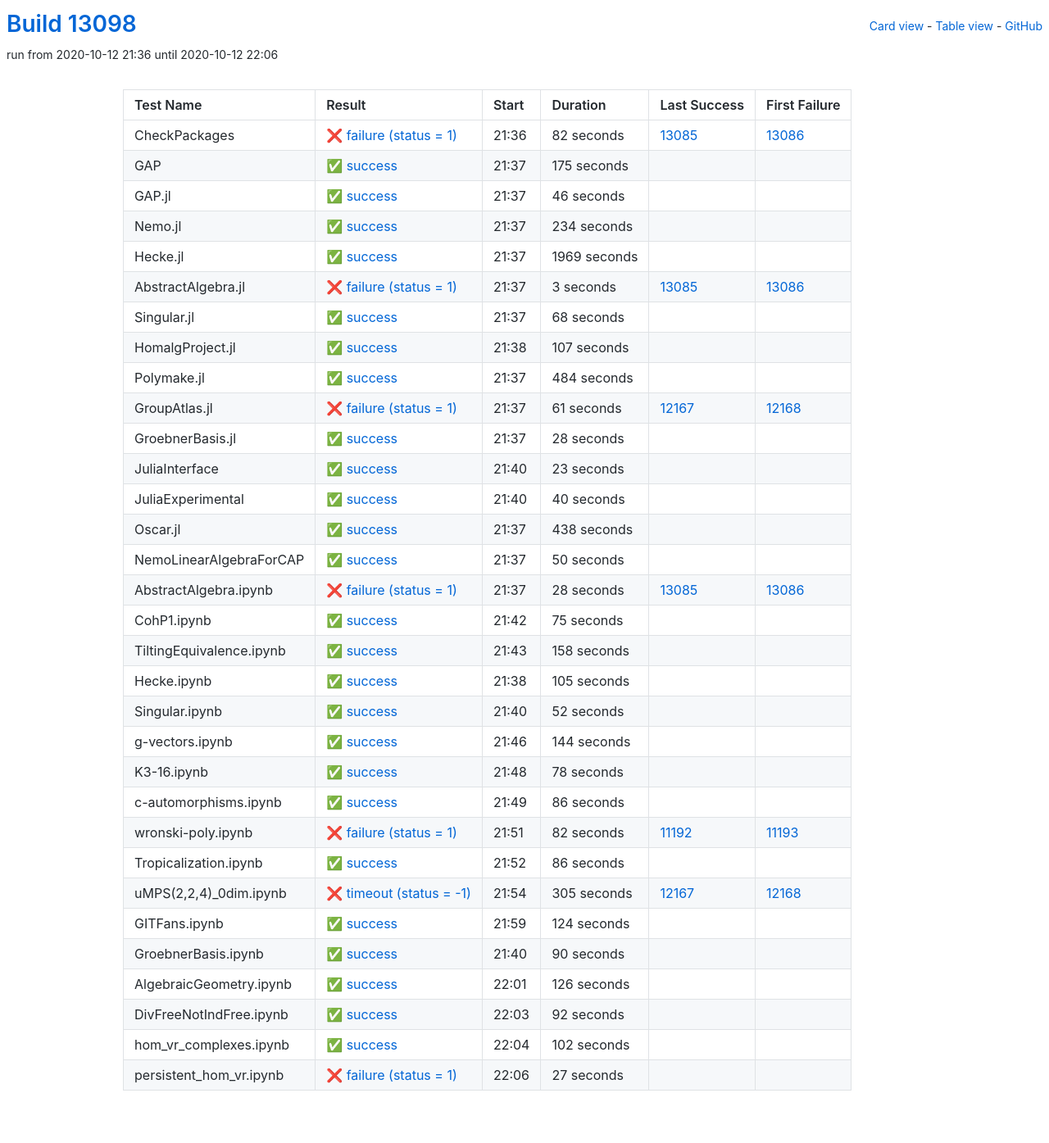
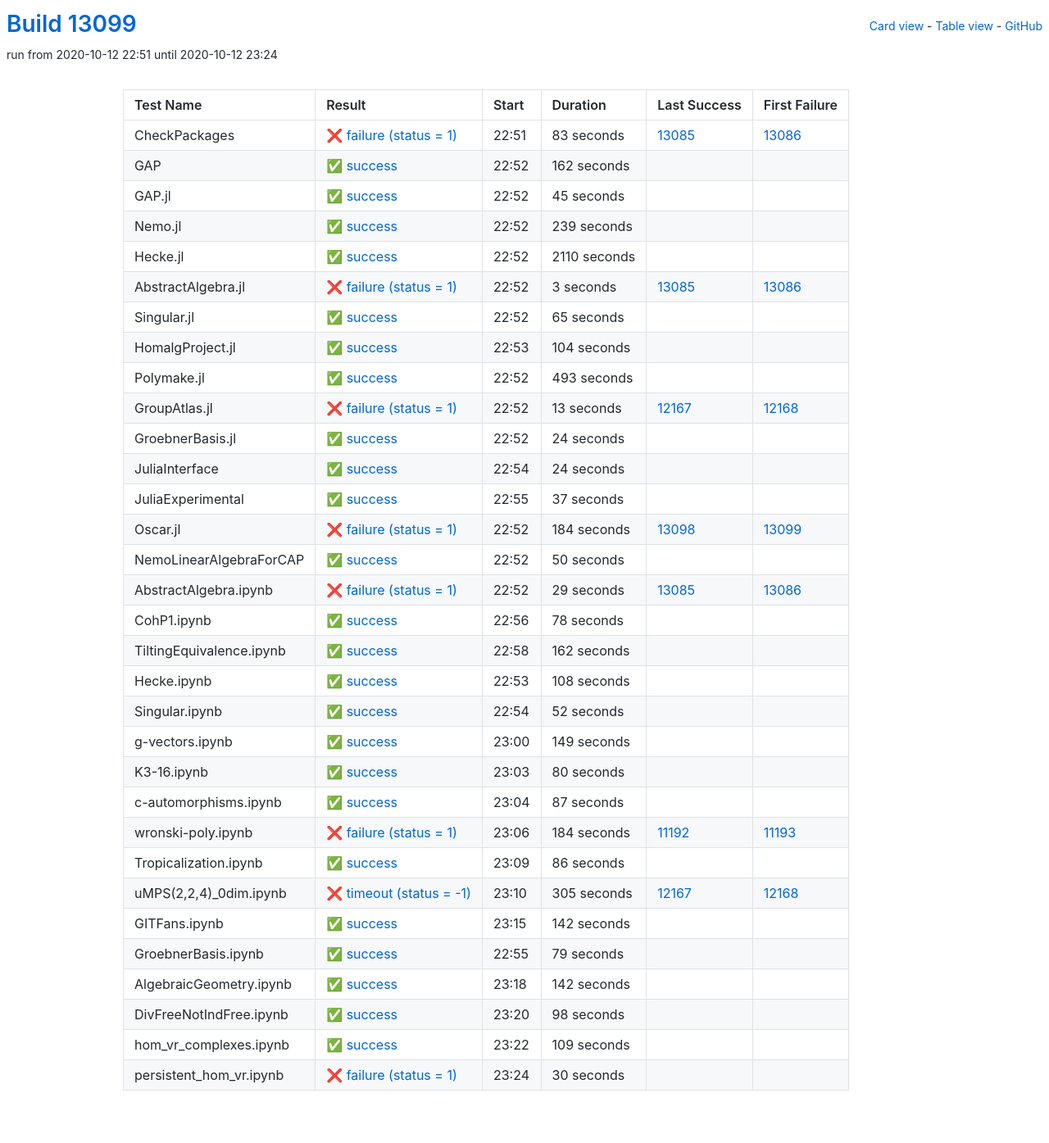
Before and after one commit to oscar-system/oscar-ci-status, a Jekyll site: the page built from table.html, in a window 1280 px wide. Shown: the whole page at 82% size. Built offline with Jekyll 4.4.1, drawn with Linux system fonts in a browser that asks for light colours.

Commit message:
Build #13099

```diff
--- a/_data/ci.yml
+++ b/_data/ci.yml
@@ -1,6 +1,6 @@
 ---
-build: 13098
-build_url: https://oscarci.mathematik.uni-kl.de/job/oscar/13098/
+build: 13099
+build_url: https://oscarci.mathematik.uni-kl.de/job/oscar/13099/
 job: oscar
 organization: oscar-system
 repo: oscar-ci-status
@@ -8,68 +8,68 @@
 tests:
 - name: CheckPackages
   id: checkpackages
-  log: https://oscarci.mathematik.uni-kl.de/job/oscar/13098/artifact/logs/build-13098/CheckPackages.log
-  start: 2020-10-12 21:36
+  log: https://oscarci.mathematik.uni-kl.de/job/oscar/13099/artifact/logs/build-13099/CheckPackages.log
+  start: 2020-10-12 22:51
   success: false
   exitcode: 1
   status: failure
-  duration: 82
+  duration: 83
   last_success: 13085
   last_success_url: https://oscarci.mathematik.uni-kl.de/job/oscar/13085/
   first_failure: 13086
   first_failure_url: https://oscarci.mathematik.uni-kl.de/job/oscar/13086/
 - name: GAP
   id: gap
-  log: https://oscarci.mathematik.uni-kl.de/job/oscar/13098/artifact/logs/build-13098/GAP.log
-  start: 2020-10-12 21:37
+  log: https://oscarci.mathematik.uni-kl.de/job/oscar/13099/artifact/logs/build-13099/GAP.log
+  start: 2020-10-12 22:52
   success: true
   exitcode: 0
   status: success
-  duration: 175
+  duration: 162
   last_success: false
   last_success_url:
   first_failure: false
   first_failure_url:
 - name: GAP.jl
   id: gap-jl
-  log: https://oscarci.mathematik.uni-kl.de/job/oscar/13098/artifact/logs/build-13098/GAP.jl.log
-  start: 2020-10-12 21:37
+  log: https://oscarci.mathematik.uni-kl.de/job/oscar/13099/artifact/logs/build-13099/GAP.jl.log
+  start: 2020-10-12 22:52
   success: true
   exitcode: 0
   status: success
-  duration: 46
+  duration: 45
   last_success: false
   last_success_url:
   first_failure: false
   first_failure_url:
 - name: Nemo.jl
   id: nemo-jl
-  log: https://oscarci.mathematik.uni-kl.de/job/oscar/13098/artifact/logs/build-13098/Nemo.jl.log
-  start: 2020-10-12 21:37
+  log: https://oscarci.mathematik.uni-kl.de/job/oscar/13099/artifact/logs/build-13099/Nemo.jl.log
+  start: 2020-10-12 22:52
   success: true
   exitcode: 0
   status: success
-  duration: 234
+  duration: 239
   last_success: false
   last_success_url:
   first_failure: false
   first_failure_url:
 - name: Hecke.jl
   id: hecke-jl
-  log: https://oscarci.mathematik.uni-kl.de/job/oscar/13098/artifact/logs/build-13098/Hecke.jl.log
-  start: 2020-10-12 21:37
+  log: https://oscarci.mathematik.uni-kl.de/job/oscar/13099/artifact/logs/build-13099/Hecke.jl.log
+  start: 2020-10-12 22:52
   success: true
   exitcode: 0
   status: success
-  duration: 1969
+  duration: 2110
   last_success: false
   last_success_url:
   first_failure: false
   first_failure_url:
 - name: AbstractAlgebra.jl
   id: abstractalgebra-jl
-  log: https://oscarci.mathematik.uni-kl.de/job/oscar/13098/artifact/logs/build-13098/AbstractAlgebra.jl.log
-  start: 2020-10-12 21:37
+  log: https://oscarci.mathematik.uni-kl.de/job/oscar/13099/artifact/logs/build-13099/AbstractAlgebra.jl.log
+  start: 2020-10-12 22:52
   success: false
   exitcode: 1
   status: failure
@@ -80,104 +80,104 @@
   first_failure_url: https://oscarci.mathematik.uni-kl.de/job/oscar/13086/
 - name: Singular.jl
   id: singular-jl
-  log: https://oscarci.mathematik.uni-kl.de/job/oscar/13098/artifact/logs/build-13098/Singular.jl.log
-  start: 2020-10-12 21:37
+  log: https://oscarci.mathematik.uni-kl.de/job/oscar/13099/artifact/logs/build-13099/Singular.jl.log
+  start: 2020-10-12 22:52
   success: true
   exitcode: 0
   status: success
-  duration: 68
+  duration: 65
   last_success: false
   last_success_url:
   first_failure: false
   first_failure_url:
 - name: HomalgProject.jl
   id: homalgproject-jl
-  log: https://oscarci.mathematik.uni-kl.de/job/oscar/13098/artifact/logs/build-13098/HomalgProject.jl.log
-  start: 2020-10-12 21:38
+  log: https://oscarci.mathematik.uni-kl.de/job/oscar/13099/artifact/logs/build-13099/HomalgProject.jl.log
+  start: 2020-10-12 22:53
   success: true
   exitcode: 0
   status: success
-  duration: 107
+  duration: 104
   last_success: false
   last_success_url:
   first_failure: false
   first_failure_url:
 - name: Polymake.jl
   id: polymake-jl
-  log: https://oscarci.mathematik.uni-kl.de/job/oscar/13098/artifact/logs/build-13098/Polymake.jl.log
-  start: 2020-10-12 21:37
+  log: https://oscarci.mathematik.uni-kl.de/job/oscar/13099/artifact/logs/build-13099/Polymake.jl.log
+  start: 2020-10-12 22:52
   success: true
   exitcode: 0
   status: success
-  duration: 484
+  duration: 493
   last_success: false
   last_success_url:
   first_failure: false
   first_failure_url:
 - name: GroupAtlas.jl
   id: groupatlas-jl
-  log: https://oscarci.mathematik.uni-kl.de/job/oscar/13098/artifact/logs/build-13098/GroupAtlas.jl.log
-  start: 2020-10-12 21:37
+  log: https://oscarci.mathematik.uni-kl.de/job/oscar/13099/artifact/logs/build-13099/GroupAtlas.jl.log
+  start: 2020-10-12 22:52
   success: false
   exitcode: 1
   status: failure
-  duration: 61
+  duration: 13
   last_success: 12167
   last_success_url: https://oscarci.mathematik.uni-kl.de/job/oscar/12167/
   first_failure: 12168
   first_failure_url: https://oscarci.mathematik.uni-kl.de/job/oscar/12168/
 - name: GroebnerBasis.jl
   id: groebnerbasis-jl
-  log: https://oscarci.mathematik.uni-kl.de/job/oscar/13098/artifact/logs/build-13098/GroebnerBasis.jl.log
-  start: 2020-10-12 21:37
+  log: https://oscarci.mathematik.uni-kl.de/job/oscar/13099/artifact/logs/build-13099/GroebnerBasis.jl.log
+  start: 2020-10-12 22:52
   success: true
   exitcode: 0
   status: success
-  duration: 28
+  duration: 24
   last_success: false
   last_success_url:
   first_failure: false
   first_failure_url:
 - name: JuliaInterface
   id: juliainterface
-  log: https://oscarci.mathematik.uni-kl.de/job/oscar/13098/artifact/logs/build-13098/JuliaInterface.log
-  start: 2020-10-12 21:40
+  log: https://oscarci.mathematik.uni-kl.de/job/oscar/13099/artifact/logs/build-13099/JuliaInterface.log
+  start: 2020-10-12 22:54
   success: true
   exitcode: 0
   status: success
-  duration: 23
+  duration: 24
   last_success: false
   last_success_url:
   first_failure: false
   first_failure_url:
 - name: JuliaExperimental
   id: juliaexperimental
-  log: https://oscarci.mathematik.uni-kl.de/job/oscar/13098/artifact/logs/build-13098/JuliaExperimental.log
-  start: 2020-10-12 21:40
+  log: https://oscarci.mathematik.uni-kl.de/job/oscar/13099/artifact/logs/build-13099/JuliaExperimental.log
+  start: 2020-10-12 22:55
   success: true
   exitcode: 0
   status: success
-  duration: 40
+  duration: 37
   last_success: false
   last_success_url:
   first_failure: false
   first_failure_url:
 - name: Oscar.jl
   id: oscar-jl
-  log: https://oscarci.mathematik.uni-kl.de/job/oscar/13098/artifact/logs/build-13098/Oscar.jl.log
-  start: 2020-10-12 21:37
-  success: true
-  exitcode: 0
-  status: success
-  duration: 438
-  last_success: false
-  last_success_url:
-  first_failure: false
-  first_failure_url:
+  log: https://oscarci.mathematik.uni-kl.de/job/oscar/13099/artifact/logs/build-13099/Oscar.jl.log
+  start: 2020-10-12 22:52
+  success: false
+  exitcode: 1
+  status: failure
+  duration: 184
+  last_success: 13098
+  last_success_url: https://oscarci.mathematik.uni-kl.de/job/oscar/13098/
+  first_failure: 13099
+  first_failure_url: https://oscarci.mathematik.uni-kl.de/job/oscar/13099/
 - name: NemoLinearAlgebraForCAP
   id: nemolinearalgebraforcap
-  log: https://oscarci.mathematik.uni-kl.de/job/oscar/13098/artifact/logs/build-13098/NemoLinearAlgebraForCAP.log
-  start: 2020-10-12 21:37
+  log: https://oscarci.mathematik.uni-kl.de/job/oscar/13099/artifact/logs/build-13099/NemoLinearAlgebraForCAP.log
+  start: 2020-10-12 22:52
   success: true
   exitcode: 0
   status: success
@@ -188,56 +188,56 @@
   first_failure_url:
 - name: AbstractAlgebra.ipynb
   id: abstractalgebra-ipynb
-  log: https://oscarci.mathematik.uni-kl.de/job/oscar/13098/artifact/logs/build-13098/AbstractAlgebra.ipynb.log
-  start: 2020-10-12 21:37
+  log: https://oscarci.mathematik.uni-kl.de/job/oscar/13099/artifact/logs/build-13099/AbstractAlgebra.ipynb.log
+  start: 2020-10-12 22:52
   success: false
   exitcode: 1
   status: failure
-  duration: 28
+  duration: 29
   last_success: 13085
   last_success_url: https://oscarci.mathematik.uni-kl.de/job/oscar/13085/
   first_failure: 13086
   first_failure_url: https://oscarci.mathematik.uni-kl.de/job/oscar/13086/
 - name: CohP1.ipynb
   id: cohp1-ipynb
-  log: https://oscarci.mathematik.uni-kl.de/job/oscar/13098/artifact/logs/build-13098/CohP1.ipynb.log
-  start: 2020-10-12 21:42
+  log: https://oscarci.mathematik.uni-kl.de/job/oscar/13099/artifact/logs/build-13099/CohP1.ipynb.log
+  start: 2020-10-12 22:56
   success: true
   exitcode: 0
   status: success
-  duration: 75
+  duration: 78
   last_success: false
   last_success_url:
   first_failure: false
   first_failure_url:
 - name: TiltingEquivalence.ipynb
   id: tiltingequivalence-ipynb
-  log: https://oscarci.mathematik.uni-kl.de/job/oscar/13098/artifact/logs/build-13098/TiltingEquivalence.ipynb.log
-  start: 2020-10-12 21:43
+  log: https://oscarci.mathematik.uni-kl.de/job/oscar/13099/artifact/logs/build-13099/TiltingEquivalence.ipynb.log
+  start: 2020-10-12 22:58
   success: true
   exitcode: 0
   status: success
-  duration: 158
+  duration: 162
   last_success: false
   last_success_url:
   first_failure: false
   first_failure_url:
 - name: Hecke.ipynb
   id: hecke-ipynb
-  log: https://oscarci.mathematik.uni-kl.de/job/oscar/13098/artifact/logs/build-13098/Hecke.ipynb.log
-  start: 2020-10-12 21:38
+  log: https://oscarci.mathematik.uni-kl.de/job/oscar/13099/artifact/logs/build-13099/Hecke.ipynb.log
+  start: 2020-10-12 22:53
   success: true
   exitcode: 0
   status: success
-  duration: 105
+  duration: 108
   last_success: false
   last_success_url:
   first_failure: false
   first_failure_url:
 - name: Singular.ipynb
   id: singular-ipynb
-  log: https://oscarci.mathematik.uni-kl.de/job/oscar/13098/artifact/logs/build-13098/Singular.ipynb.log
-  start: 2020-10-12 21:40
+  log: https://oscarci.mathematik.uni-kl.de/job/oscar/13099/artifact/logs/build-13099/Singular.ipynb.log
+  start: 2020-10-12 22:54
   success: true
   exitcode: 0
   status: success
@@ -248,56 +248,56 @@
   first_failure_url:
 - name: g-vectors.ipynb
   id: g-vectors-ipynb
-  log: https://oscarci.mathematik.uni-kl.de/job/oscar/13098/artifact/logs/build-13098/g-vectors.ipynb.log
-  start: 2020-10-12 21:46
+  log: https://oscarci.mathematik.uni-kl.de/job/oscar/13099/artifact/logs/build-13099/g-vectors.ipynb.log
+  start: 2020-10-12 23:00
   success: true
   exitcode: 0
   status: success
-  duration: 144
+  duration: 149
   last_success: false
   last_success_url:
   first_failure: false
   first_failure_url:
 - name: K3-16.ipynb
   id: k3-16-ipynb
-  log: https://oscarci.mathematik.uni-kl.de/job/oscar/13098/artifact/logs/build-13098/K3-16.ipynb.log
-  start: 2020-10-12 21:48
+  log: https://oscarci.mathematik.uni-kl.de/job/oscar/13099/artifact/logs/build-13099/K3-16.ipynb.log
+  start: 2020-10-12 23:03
   success: true
   exitcode: 0
   status: success
-  duration: 78
+  duration: 80
   last_success: false
   last_success_url:
   first_failure: false
   first_failure_url:
 - name: c-automorphisms.ipynb
   id: c-automorphisms-ipynb
-  log: https://oscarci.mathematik.uni-kl.de/job/oscar/13098/artifact/logs/build-13098/c-automorphisms.ipynb.log
-  start: 2020-10-12 21:49
+  log: https://oscarci.mathematik.uni-kl.de/job/oscar/13099/artifact/logs/build-13099/c-automorphisms.ipynb.log
+  start: 2020-10-12 23:04
   success: true
   exitcode: 0
   status: success
-  duration: 86
+  duration: 87
   last_success: false
   last_success_url:
   first_failure: false
   first_failure_url:
 - name: wronski-poly.ipynb
   id: wronski-poly-ipynb
-  log: https://oscarci.mathematik.uni-kl.de/job/oscar/13098/artifact/logs/build-13098/wronski-poly.ipynb.log
-  start: 2020-10-12 21:51
+  log: https://oscarci.mathematik.uni-kl.de/job/oscar/13099/artifact/logs/build-13099/wronski-poly.ipynb.log
+  start: 2020-10-12 23:06
   success: false
   exitcode: 1
   status: failure
-  duration: 82
+  duration: 184
   last_success: 11192
   last_success_url: https://oscarci.mathematik.uni-kl.de/job/oscar/11192/
   first_failure: 11193
   first_failure_url: https://oscarci.mathematik.uni-kl.de/job/oscar/11193/
 - name: Tropicalization.ipynb
   id: tropicalization-ipynb
-  log: https://oscarci.mathematik.uni-kl.de/job/oscar/13098/artifact/logs/build-13098/Tropicalization.ipynb.log
-  start: 2020-10-12 21:52
+  log: https://oscarci.mathematik.uni-kl.de/job/oscar/13099/artifact/logs/build-13099/Tropicalization.ipynb.log
+  start: 2020-10-12 23:09
   success: true
   exitcode: 0
   status: success
@@ -308,8 +308,8 @@
   first_failure_url:
 - name: uMPS(2,2,4)_0dim.ipynb
   id: umps-2-2-4-0dim-ipynb
-  log: https://oscarci.mathematik.uni-kl.de/job/oscar/13098/artifact/logs/build-13098/uMPS-2-2-4-_0dim.ipynb.log
-  start: 2020-10-12 21:54
+  log: https://oscarci.mathematik.uni-kl.de/job/oscar/13099/artifact/logs/build-13099/uMPS-2-2-4-_0dim.ipynb.log
+  start: 2020-10-12 23:10
   success: false
   exitcode: -1
   status: timeout
@@ -320,72 +320,72 @@
   first_failure_url: https://oscarci.mathematik.uni-kl.de/job/oscar/12168/
 - name: GITFans.ipynb
   id: gitfans-ipynb
-  log: https://oscarci.mathematik.uni-kl.de/job/oscar/13098/artifact/logs/build-13098/GITFans.ipynb.log
-  start: 2020-10-12 21:59
+  log: https://oscarci.mathematik.uni-kl.de/job/oscar/13099/artifact/logs/build-13099/GITFans.ipynb.log
+  start: 2020-10-12 23:15
   success: true
   exitcode: 0
   status: success
-  duration: 124
+  duration: 142
   last_success: false
   last_success_url:
   first_failure: false
   first_failure_url:
 - name: GroebnerBasis.ipynb
   id: groebnerbasis-ipynb
-  log: https://oscarci.mathematik.uni-kl.de/job/oscar/13098/artifact/logs/build-13098/GroebnerBasis.ipynb.log
-  start: 2020-10-12 21:40
+  log: https://oscarci.mathematik.uni-kl.de/job/oscar/13099/artifact/logs/build-13099/GroebnerBasis.ipynb.log
+  start: 2020-10-12 22:55
   success: true
   exitcode: 0
   status: success
-  duration: 90
+  duration: 79
   last_success: false
   last_success_url:
   first_failure: false
   first_failure_url:
 - name: AlgebraicGeometry.ipynb
   id: algebraicgeometry-ipynb
-  log: https://oscarci.mathematik.uni-kl.de/job/oscar/13098/artifact/logs/build-13098/AlgebraicGeometry.ipynb.log
-  start: 2020-10-12 22:01
+  log: https://oscarci.mathematik.uni-kl.de/job/oscar/13099/artifact/logs/build-13099/AlgebraicGeometry.ipynb.log
+  start: 2020-10-12 23:18
   success: true
   exitcode: 0
   status: success
-  duration: 126
+  duration: 142
   last_success: false
   last_success_url:
   first_failure: false
   first_failure_url:
 - name: DivFreeNotIndFree.ipynb
   id: divfreenotindfree-ipynb
-  log: https://oscarci.mathematik.uni-kl.de/job/oscar/13098/artifact/logs/build-13098/DivFreeNotIndFree.ipynb.log
-  start: 2020-10-12 22:03
+  log: https://oscarci.mathematik.uni-kl.de/job/oscar/13099/artifact/logs/build-13099/DivFreeNotIndFree.ipynb.log
+  start: 2020-10-12 23:20
   success: true
   exitcode: 0
   status: success
-  duration: 92
+  duration: 98
   last_success: false
   last_success_url:
   first_failure: false
   first_failure_url:
 - name: hom_vr_complexes.ipynb
   id: hom-vr-complexes-ipynb
-  log: https://oscarci.mathematik.uni-kl.de/job/oscar/13098/artifact/logs/build-13098/hom_vr_complexes.ipynb.log
-  start: 2020-10-12 22:04
+  log: https://oscarci.mathematik.uni-kl.de/job/oscar/13099/artifact/logs/build-13099/hom_vr_complexes.ipynb.log
+  start: 2020-10-12 23:22
   success: true
   exitcode: 0
   status: success
-  duration: 102
+  duration: 109
   last_success: false
   last_success_url:
   first_failure: false
   first_failure_url:
 - name: persistent_hom_vr.ipynb
   id: persistent-hom-vr-ipynb
-  log: https://oscarci.mathematik.uni-kl.de/job/oscar/13098/artifact/logs/build-13098/persistent_hom_vr.ipynb.log
-  start: 2020-10-12 22:06
+  log: https://oscarci.mathematik.uni-kl.de/job/oscar/13099/artifact/logs/build-13099/persistent_hom_vr.ipynb.log
+  start: 2020-10-12 23:24
   success: false
   exitcode: 1
   status: failure
-  duration: 27
+  duration: 30
   last_success: false
   last_success_url:
   first_failure: false
```
Also changed, not shown: README.md.
